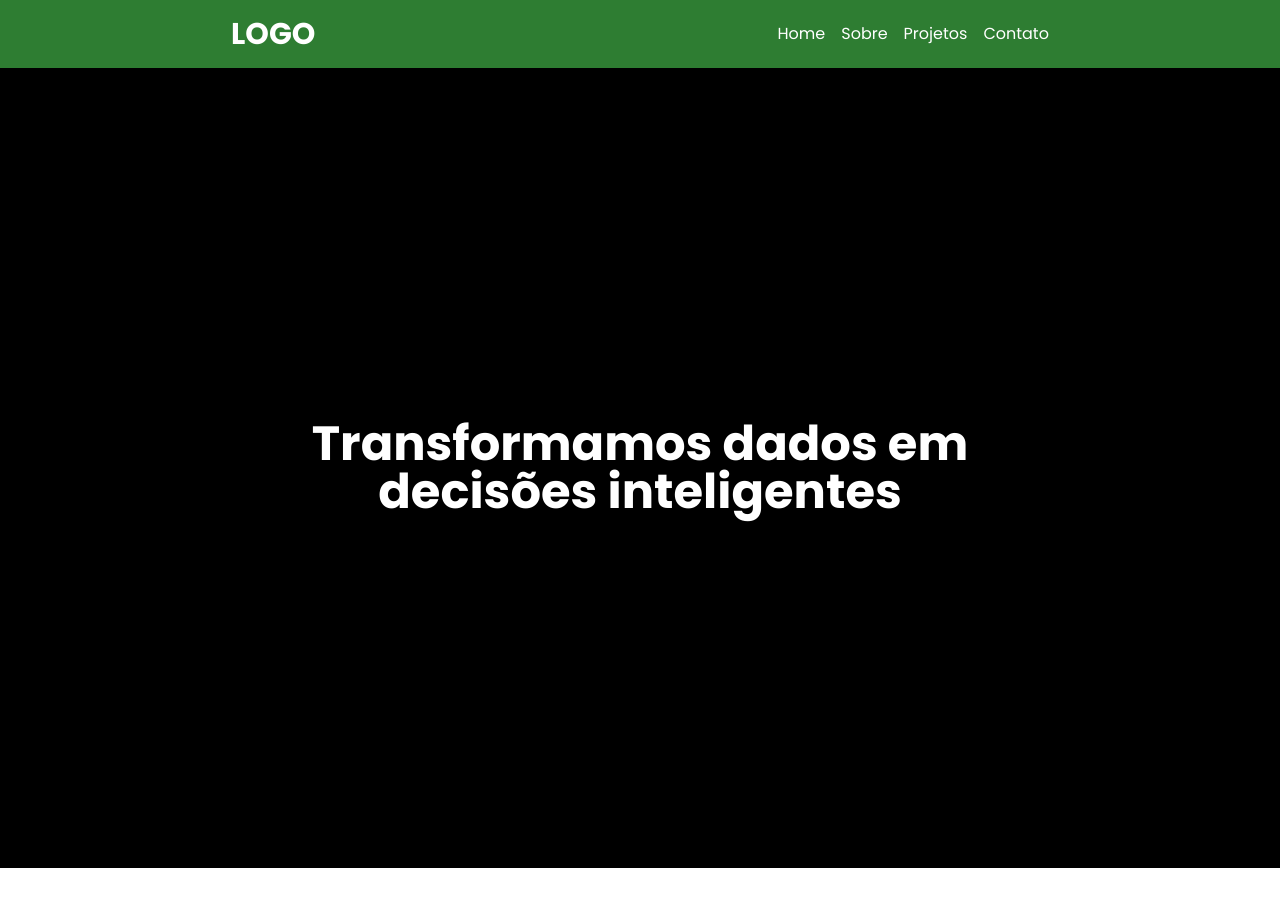
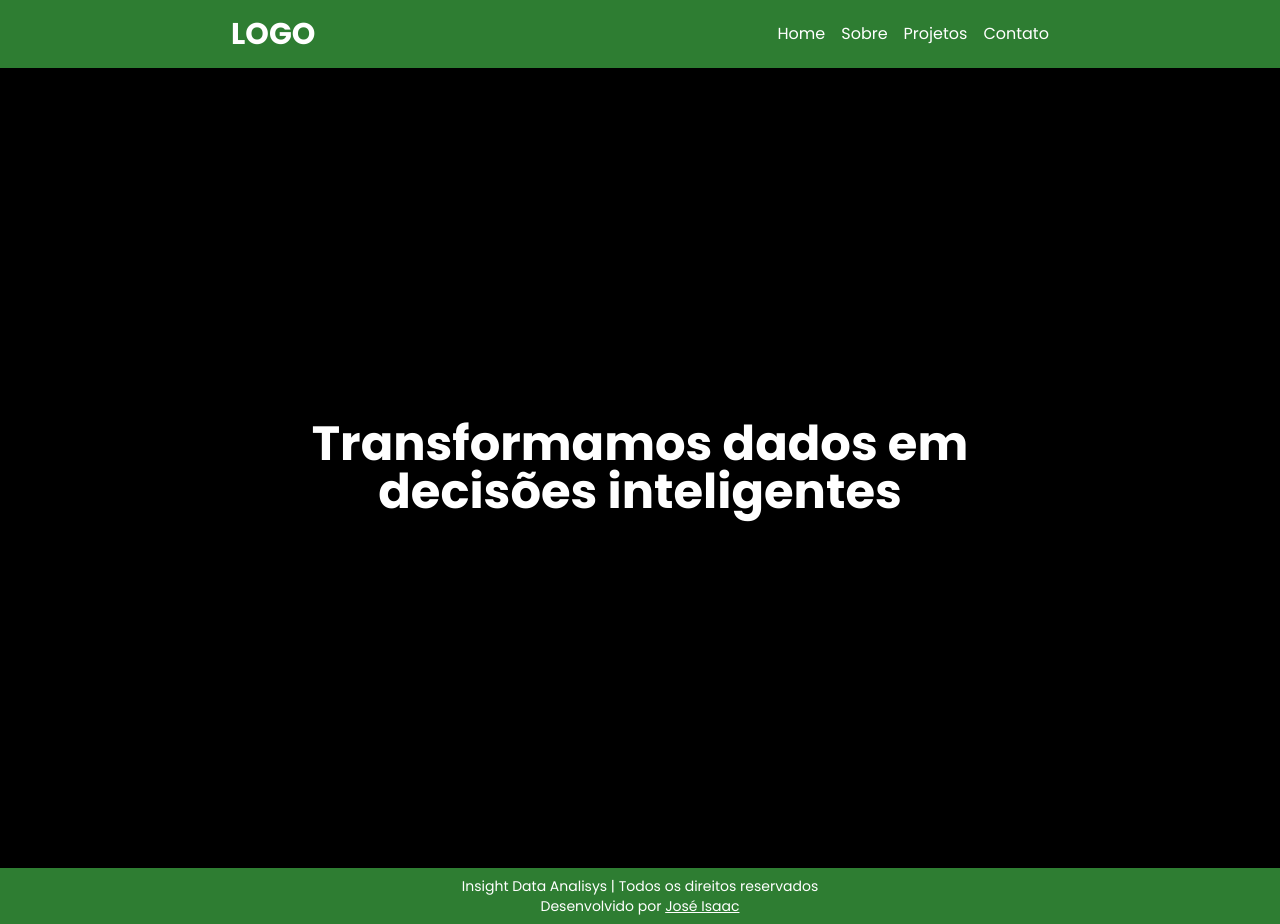
Before and after one commit to joseisaacpy/portfolio-projetos-dieyson, a Next.js app: page / in a window 1280 px wide. Before the commit the page ends 868 px from the top, so only its background shows below. Built offline with nearby package versions, Linux system fonts and the light colour scheme.

Commit message:
feat: criar Footer simples e importar na página principal

```diff
--- a/src/app/page.jsx
+++ b/src/app/page.jsx
@@ -3,6 +3,7 @@
 // Importa os componetes
 import { Hero } from "@/components/Hero";
 import { Header } from "@/components/Header";
+import { Footer } from "@/components/Footer";
 
 // Página Completa com seções/componentes
 export default function Page() {
@@ -19,6 +20,7 @@ export default function Page() {
       {/* Projetos */}
 
       {/* Footer */}
+      <Footer />
     </div>
   );
 }
--- a/src/components/Footer.jsx
+++ b/src/components/Footer.jsx
@@ -0,0 +1,18 @@
+// Importa Link
+import Link from "next/link";
+
+export function Footer() {
+  return (
+    <footer className="bg-verde-escuro py-2 flex flex-col text-center text-white">
+      <p className="text-sm">
+        Insight Data Analisys | Todos os direitos reservados
+      </p>
+      <p className="text-sm">
+        Desenvolvido por{" "}
+        <Link href="https://github.com/joseisaacpy" className="underline">
+          José Isaac
+        </Link>
+      </p>
+    </footer>
+  );
+}
```
